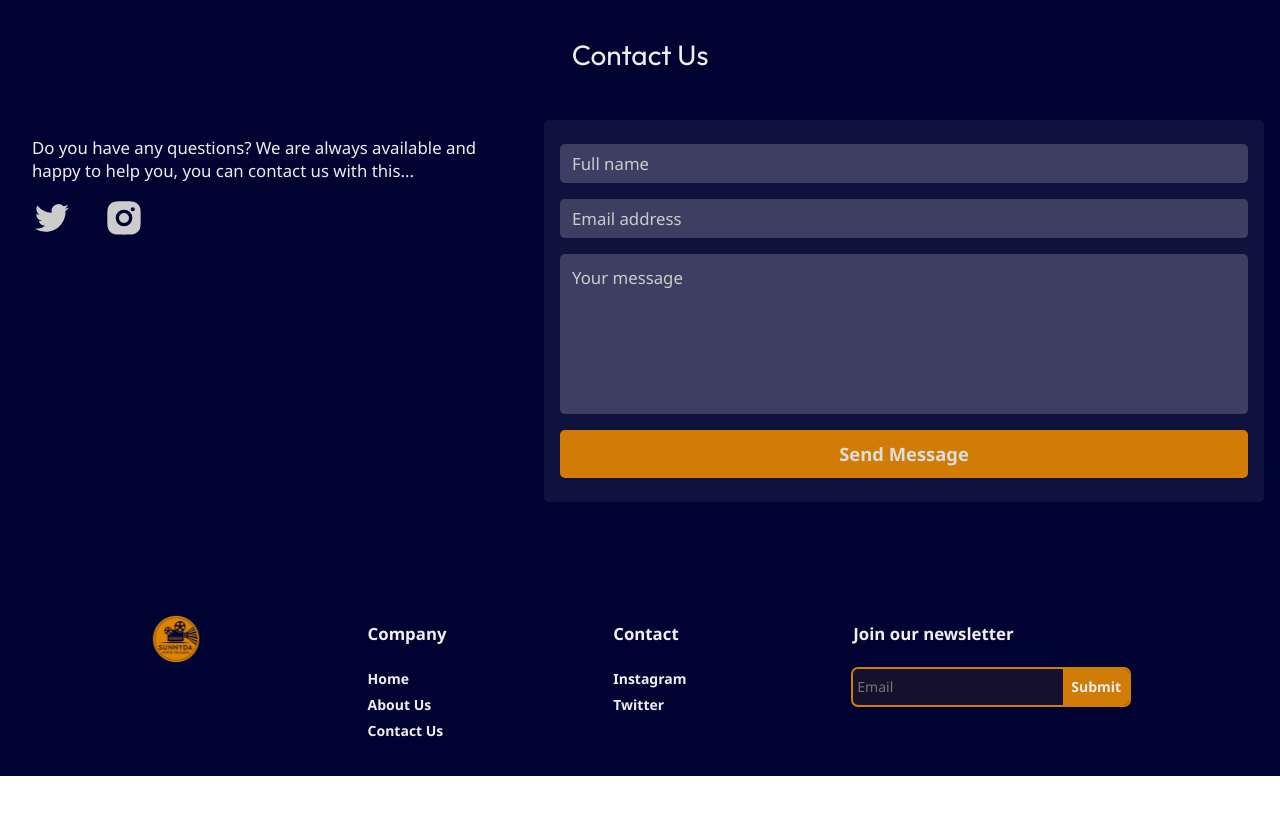
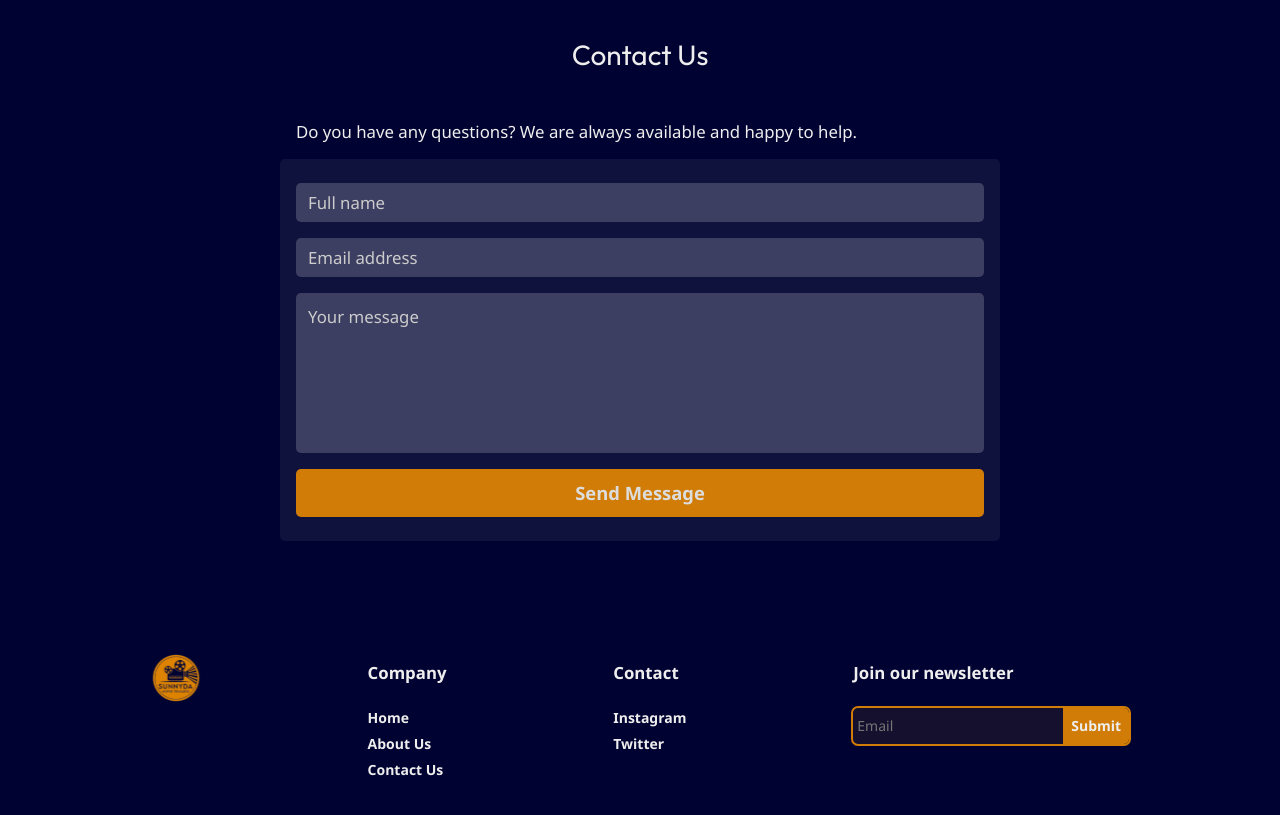
Before and after one commit to chochodev/SunnyDa-Landing-Page, a React (Vite) app: page / in a window 1280 px wide. Shown: the part 5440-6255 px from the top of the page. Before the commit the page ends 6216 px from the top, so only its background shows below. Built offline with nearby package versions, Linux system fonts and the light colour scheme.

Commit message:
updated again with contact us section twerked

```diff
--- a/src/assets/css/pages/home.css
+++ b/src/assets/css/pages/home.css
@@ -311,8 +311,10 @@
 
 #home .section_7 .content {
   display: flex;
+  flex-direction: column;
   justify-content: space-between;
   width: 100%;
+  max-width: 45rem;
 }
 
 #home .section_7 .content .text {
@@ -320,6 +322,7 @@
   flex-direction: column;
   gap: 1rem;
   padding: 1rem;
+  padding-top: 0;
 }
 
 #home .section_7 .content .text .info {
--- a/src/pages/home/index.jsx
+++ b/src/pages/home/index.jsx
@@ -126,15 +126,15 @@ const Home = () => {
           <h2 className="heading">Contact Us</h2>
           <div className="content">
             <div className="text">
-              <p className="info">Do you have any questions? We are always available and happy to help you, you can contact us with this...</p>
-              <div className="social_links">
+              <p className="info">Do you have any questions? We are always available and happy to help.</p>
+              {/* <div className="social_links">
                 <a href="http://" target="_blank" rel="noopener noreferrer">
                   <RiTwitterFill className='social_icon' />
                 </a>
                 <a href="http://" target="_blank" rel="noopener noreferrer">
                   <RiInstagramFill className='social_icon' />
                 </a>
-              </div>
+              </div> */}
             </div>
 
             <form action="#" id="contact_form" className="contact_form">
```
